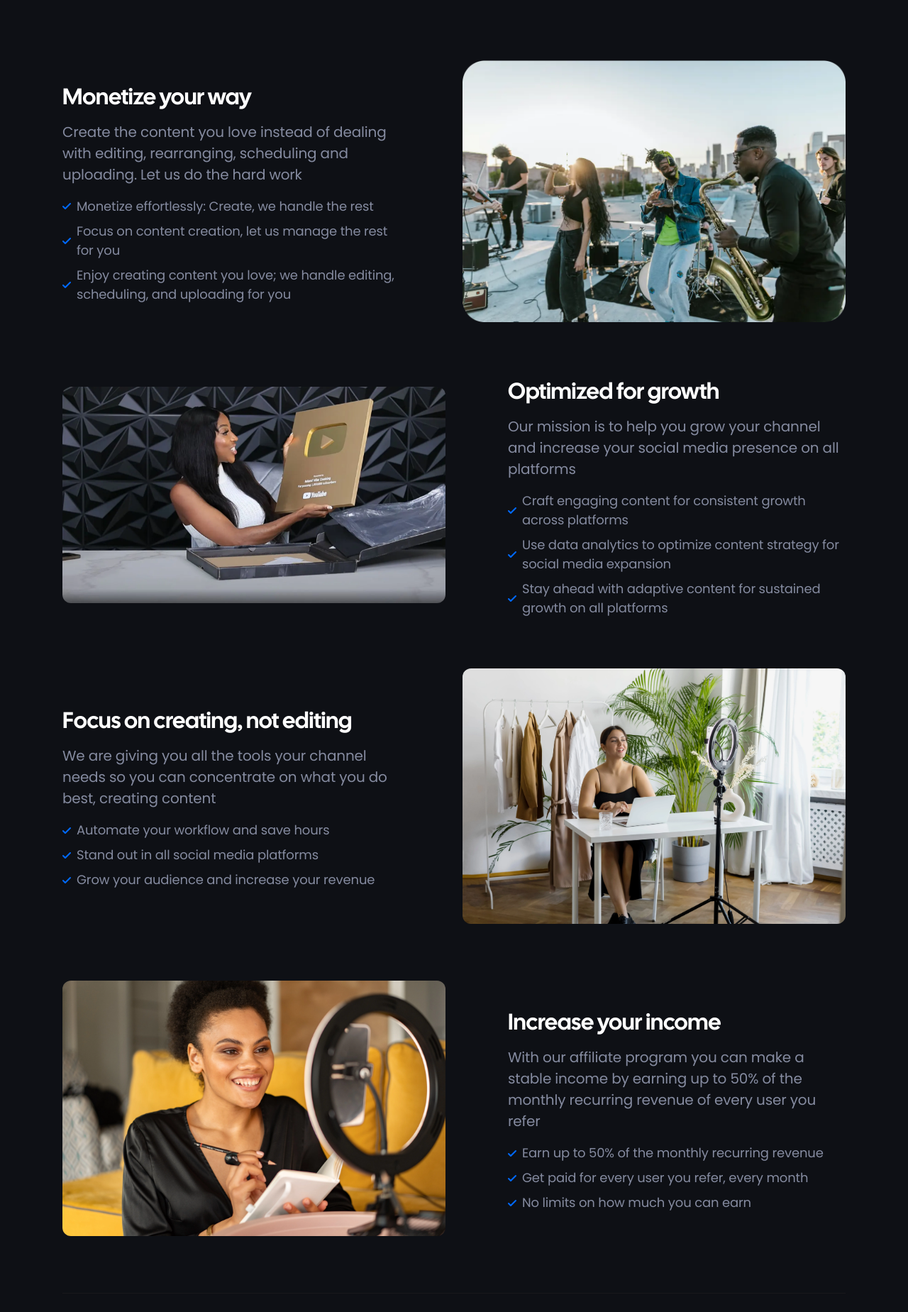
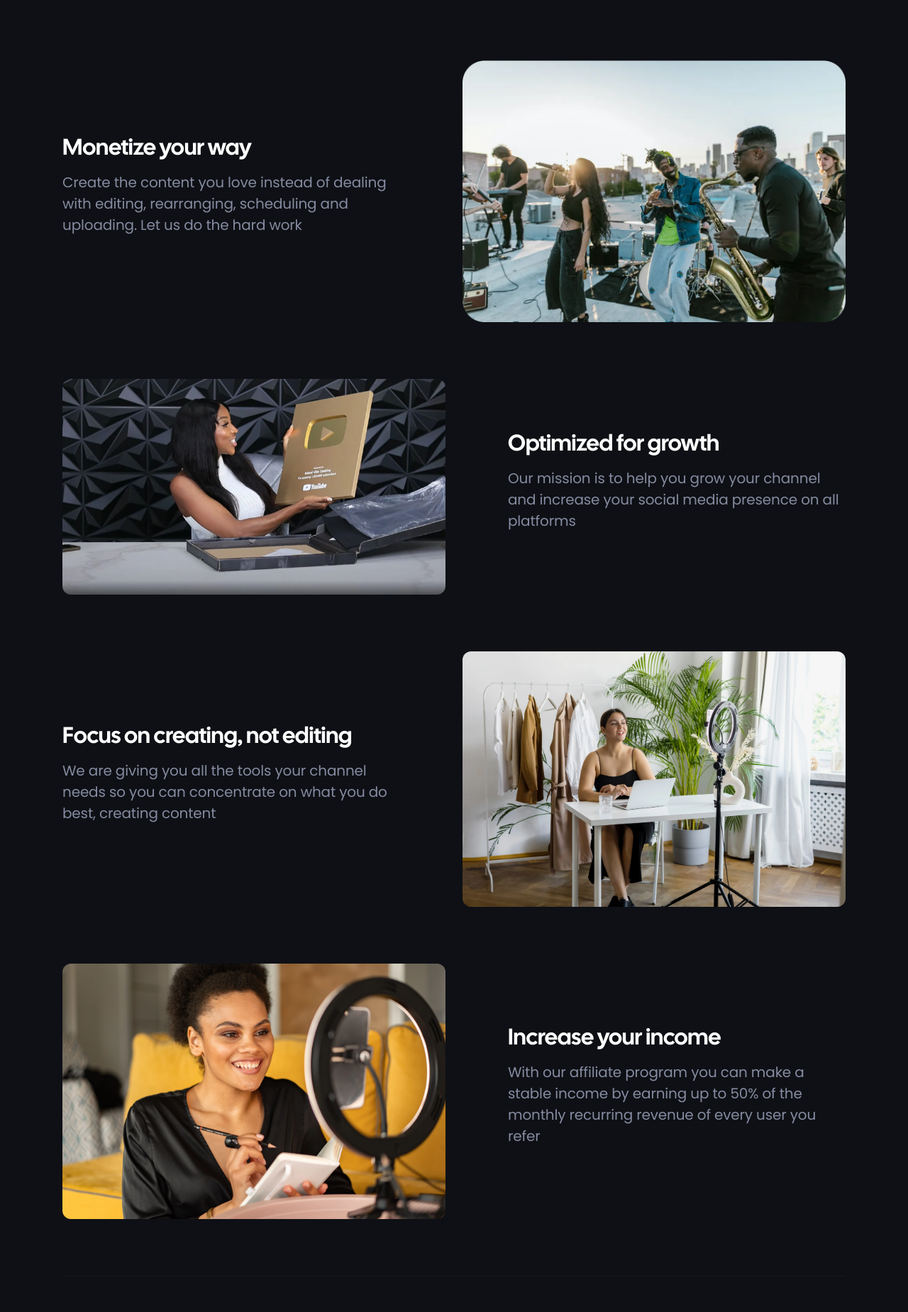
Before and after one commit to Voodoo-Organization/website, a Next.js app: page / in a window 1280 px wide. Shown: the part 2599-4448 px from the top of the page at 71% size. Built offline with nearby package versions, Linux system fonts and the light colour scheme.

Commit message:
zigzag - reduced content

```diff
--- a/components/zigzag.tsx
+++ b/components/zigzag.tsx
@@ -54,7 +54,7 @@ export default function Zigzag() {
                     rearranging, scheduling and uploading. Let us do the hard
                     work
                   </p>
-                  <ul className="text-lg text-[#858BA0] -mb-2">
+                  {/* <ul className="text-lg text-[#858BA0] -mb-2">
                     <li className="flex items-center mb-2">
                       <svg
                         className="w-3 h-3 fill-current text-[#006AFF] mr-2 shrink-0"
@@ -93,7 +93,7 @@ export default function Zigzag() {
                         scheduling, and uploading for you
                       </span>
                     </li>
-                  </ul>
+                  </ul> */}
                 </div>
               </div>
             </div>
@@ -127,7 +127,7 @@ export default function Zigzag() {
                     Our mission is to help you grow your channel and increase
                     your social media presence on all platforms
                   </p>
-                  <ul className="text-lg text-[#858BA0] -mb-2">
+                  {/* <ul className="text-lg text-[#858BA0] -mb-2">
                     <li className="flex items-center mb-2">
                       <svg
                         className="w-3 h-3 fill-current text-[#006AFF] mr-2 shrink-0"
@@ -167,7 +167,7 @@ export default function Zigzag() {
                         all platforms
                       </span>
                     </li>
-                  </ul>
+                  </ul> */}
                 </div>
               </div>
             </div>
@@ -202,7 +202,7 @@ export default function Zigzag() {
                     We are giving you all the tools your channel needs so you
                     can concentrate on what you do best, creating content
                   </p>
-                  <ul className="text-lg text-[#858BA0] -mb-2">
+                  {/* <ul className="text-lg text-[#858BA0] -mb-2">
                     <li className="flex items-center mb-2">
                       <svg
                         className="w-3 h-3 fill-current text-[#006AFF] mr-2 shrink-0"
@@ -233,7 +233,7 @@ export default function Zigzag() {
                       </svg>
                       <span>Grow your audience and increase your revenue</span>
                     </li>
-                  </ul>
+                  </ul> */}
                 </div>
               </div>
             </div>
@@ -268,7 +268,7 @@ export default function Zigzag() {
                     earning up to 50% of the monthly recurring revenue of every
                     user you refer
                   </p>
-                  <ul className="text-lg text-[#858BA0] -mb-2">
+                  {/* <ul className="text-lg text-[#858BA0] -mb-2">
                     <li className="flex items-center mb-2">
                       <svg
                         className="w-3 h-3 fill-current text-[#006AFF] mr-2 shrink-0"
@@ -303,7 +303,7 @@ export default function Zigzag() {
                       </svg>
                       <span>No limits on how much you can earn</span>
                     </li>
-                  </ul>
+                  </ul> */}
                 </div>
               </div>
             </div>
```
